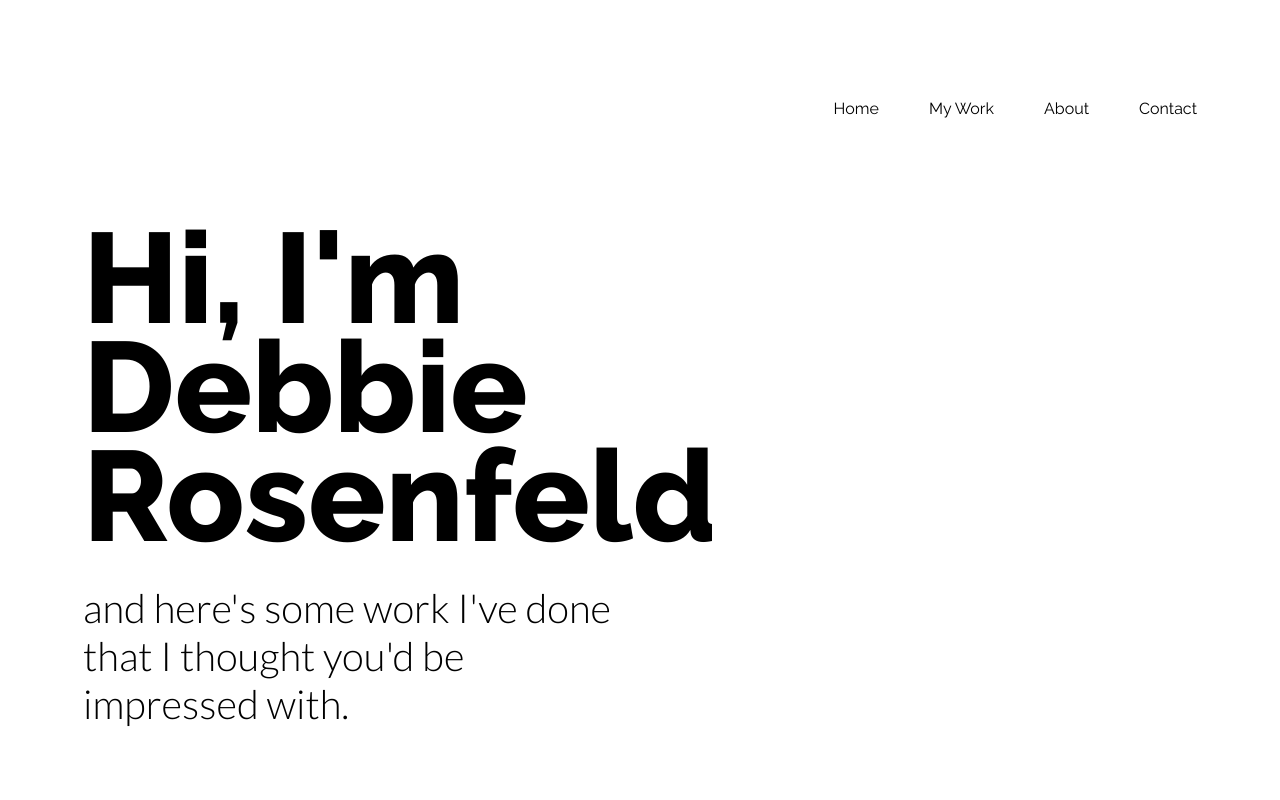
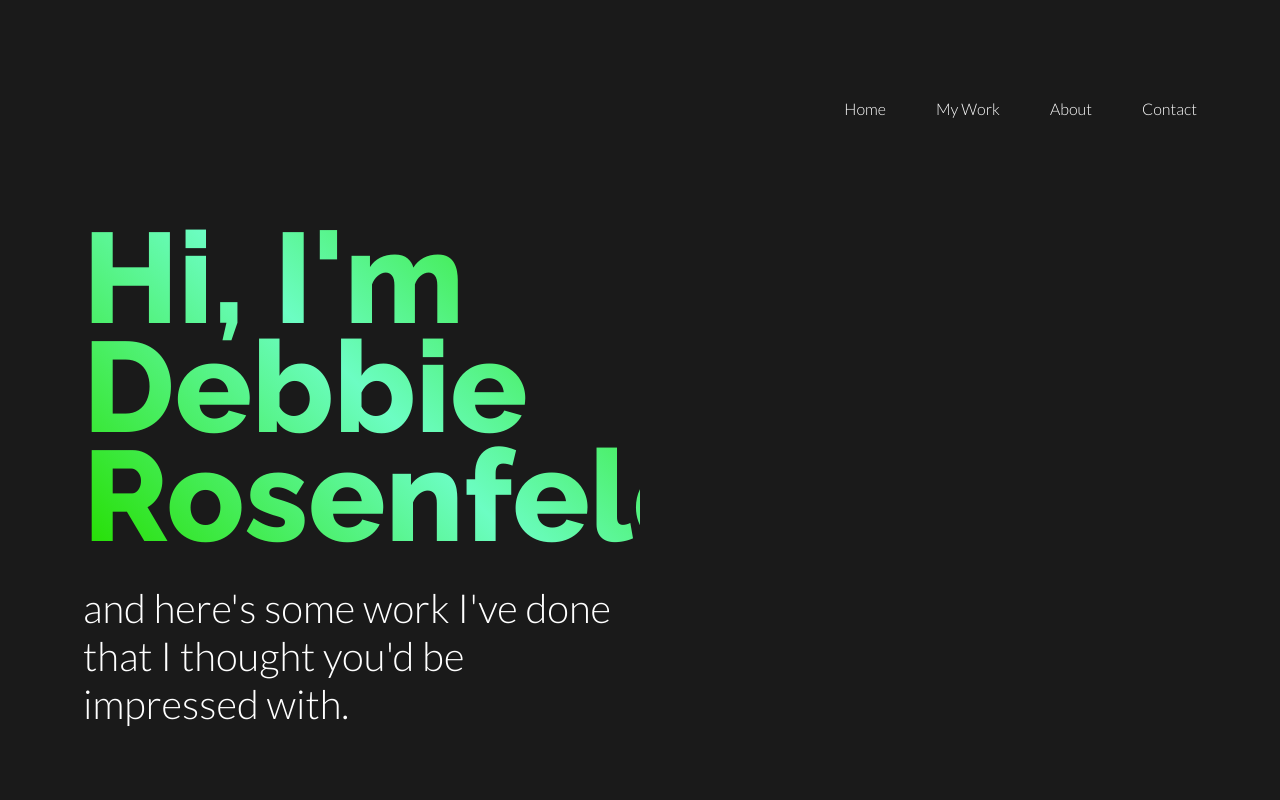
Before and after one commit to drosenfeld87/portolio2023, a website: page index.html in a window 1280 px wide. Shown: the top 800 px of the page. Drawn offline with Linux system fonts and the light colour scheme; a web font is replaced by a local one.

Commit message:
building out pages

```diff
--- a/css/main.css
+++ b/css/main.css
@@ -1,14 +1,34 @@
 body {
   font-size: 16px;
   @import url('https://fonts.googleapis.com/css2?family=Gravitas+One&family=Lato:wght@300&family=Raleway:wght@200;300;400;600;700;800&display=swap');
+  display: grid;
+  place-items: center;
+  min-height: 100vh;
+  background: #1a1a1a;
 }
 
 h1 {
   font-family: 'Raleway', sans-serif;
   font-weight: 800;
-  font-size: 8em;
+  font-size: clamp(3rem, 25vmin, 12rem);
   line-height: 0.85;
   margin-bottom: 10px;
+}
+
+.header {
+  --bg-size: 400%;
+  --color-one: #25df00;
+  --color-two: #6cfdc3;
+  font-size: clamp(3rem, 25vmin, 8rem);
+  background: linear-gradient(
+    45deg,
+    var(--color-one),
+    var(--color-two),
+    var(--color-one)) 0 0 / 100% 100%;
+  color: transparent;
+  -webkit-background-clip: text;
+  background-clip: text;
+  animation: move-bg 8s infinite linear;
 }
 
 h2 {
@@ -17,9 +37,12 @@ h2 {
 }
 
 h2,
-p {
+p,
+li,
+a {
   font-family: 'Lato', sans-serif;
   font-weight: 300;
+  color: #fff;
 }
 
 #container {
@@ -38,7 +61,6 @@ li {
 }
 
 a {
-  color: #000;
   text-decoration: none;
 }
 
@@ -71,6 +93,24 @@ li:last-child {
 }
 
 a:hover {
-  color: #007a78;
+  color: #6cfdc3;
   text-decoration: underline;
 }
+
+@keyframes move-bg {
+  to {
+    background-position: var(--bg-size) 0;
+  }
+}
+
+@media (prefers-reduced-motion: no-preference) {
+  .header {
+    animation: move-bg 8s linear infinite;
+  }
+
+  @keyframes move-bg {
+    to {
+      background-position: var(--bg-size) 0;
+    }
+  }
+}
--- a/index.html
+++ b/index.html
@@ -2,7 +2,7 @@
 <html lang="en">
 
 <head>
-  <meta charset="UTF-8" <meta name="viewport" content="width=device-width,
+  <meta charset="UTF-8" meta name="viewport" content="width=device-width,
         initial-scale=1.0">
   <link rel="stylesheet" type="text/css" href="/css/main.css" />
   <script src="https://kit.fontawesome.com/410b2adcfb.js" crossorigin="anonymous"></script>
@@ -14,7 +14,7 @@
 
     <section id="nav">
       <ul class="nav-list">
-        <li><a href="#intro-text">Home</a></li>
+        <li><a href="#index">Home</a></li>
         <li><a href="#gallery">My Work</a></li>
         <li><a href="#about">About</a></li>
         <li><a href="#contact">Contact</a></li>
@@ -23,7 +23,7 @@
 
     <section id="intro">
       <div class="intro-content">
-        <h1>Hi, I'm Debbie Rosenfeld</h1>
+        <h1 class="header">Hi, I'm Debbie Rosenfeld</h1>
         <h2>and here's some work I've done that I thought you'd be impressed with.</h2>
       </div>
     </section>
@@ -42,7 +42,11 @@
             <p>McLean & Company</p>
           </figure>
           <figure class="gallery__item gallery__item--3">
+            <a href="work/case-studies.html">
             <img src="" class="gallery__img" alt="Image 3">
+            <h4>Customer Case Studies</h4>
+            <p>Info-Tech Research Group</p>
+            </a>
           </figure>
           <figure class="gallery__item gallery__item--4">
             <img src="" class="gallery__img" alt="Image 4">
@@ -69,7 +73,7 @@
 
     <section id="contact">
       <h2>Contact</h2>
-      <p>Surprise! There's no form here - we both know you're not going to fill one out. Here's my <a href="https://www.linkedin.com/in/debbie-rosenfeld/">Linked22In.</a></p>
+      <p>Surprise! There's no form here - we both know you're not going to fill one out, so I'm not going to spend the time adding one. Here's my <a href="https://www.linkedin.com/in/debbie-rosenfeld/">LinkedIn.</a></p>
     </section>
   </div>
 </body>
```
Also changed, not shown: work/case-studies.html (added, +34 -0 lines), IMG_20211130_085823.png (deleted), IMG_20220124_155216.png (deleted), IMG_20220124_155223.png (deleted), img/m-a-notes-2.png (renamed from m-a-notes-2.png), img/m-a-notes1.png (renamed from m-a-notes1.png), img/ma-framework1.png (renamed from ma-framework1.png), img/ma-framework2.png (renamed from ma-framework2.png).
